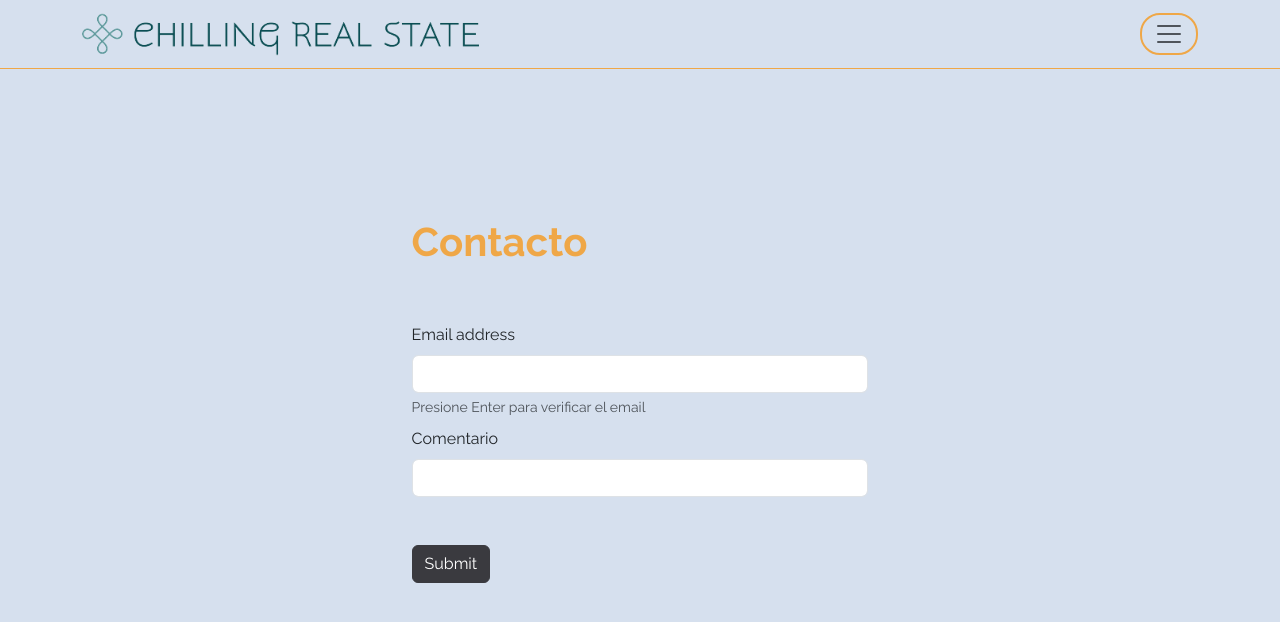
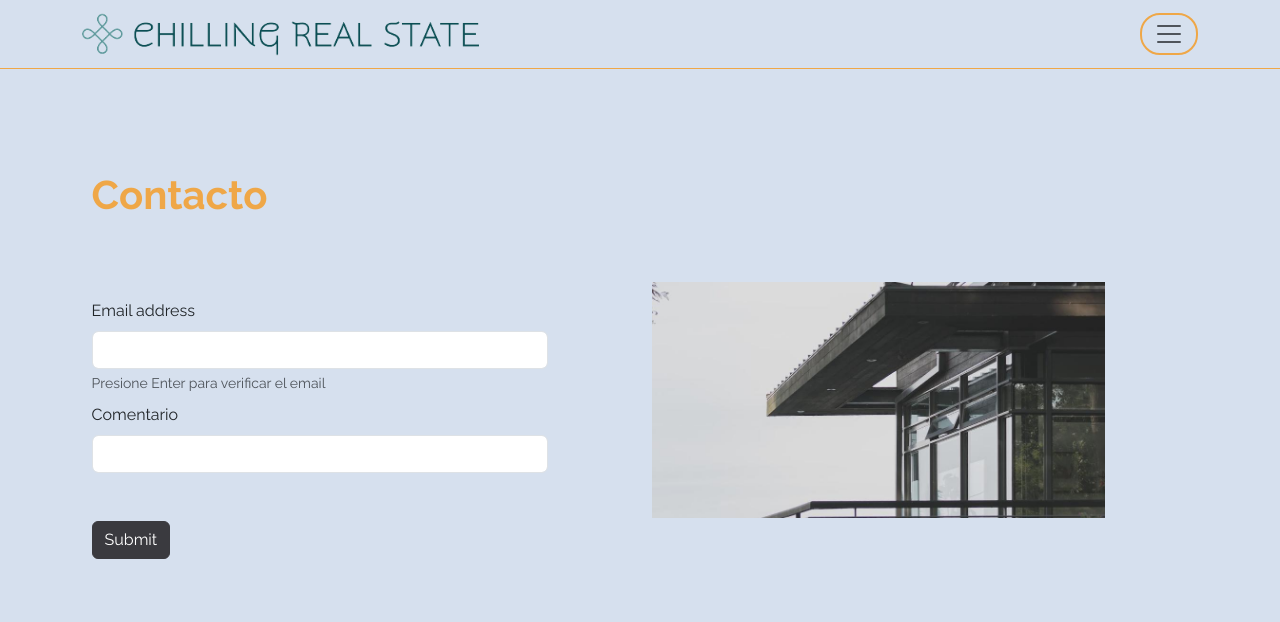
Before and after one commit to Q-ko/Api-pin-front, a React (Create React App) app: page /contacto in a window 1280 px wide. Shown: the top 622 px of the page. Built offline with nearby package versions, Linux system fonts and the light colour scheme.

Commit message:
combio extremo de contacto

```diff
--- a/src/App.scss
+++ b/src/App.scss
@@ -291,15 +291,9 @@ main {
     }
   }
   .contacto {
-    .hw-contacto {
+    .hw-contac-img {
       width: 50%;
-      height: 75%;
-    }
-    @media screen and (max-width: 768px) {
-      .hw-contacto {
-        width: 90%;
-        height: 75%;
-      }
+      height: 100%;
     }
   }
 }
--- a/src/components/sections/main/components/RegisterForm.js
+++ b/src/components/sections/main/components/RegisterForm.js
@@ -1,12 +1,7 @@
 function RegisterForm(promps) {
   return (
-    <div className="hw-contacto d-flex flex-column justify-content-center align-items-center">
     <div className="row">
-        <div className="col-12 col-lg-8 d-flex mb-3">
-          <h2 className="h2-title fw-bold font-fam text-info">Contacto</h2>
-        </div>
-
-        <div>
+      <div className="col-12">
         <form onSubmit={promps.handleSubmit}>
           <div className="mb-2">
             <label for="email" class="form-label font-fam">
@@ -83,7 +78,6 @@ function RegisterForm(promps) {
             Submit
           </button>
         </form>
-        </div>
       </div>
     </div>
   );
--- a/src/components/sections/main/pages/Contacto.js
+++ b/src/components/sections/main/pages/Contacto.js
@@ -1,3 +1,4 @@
+import primerSlide from "../../../media/slide-1.jpeg";
 import axios from "axios";
 import { useState } from "react";
 import RegisterForm from "../components/RegisterForm";
@@ -82,7 +83,14 @@ function Form(params) {
   };
 
   return (
-    <div className="container d-flex flex-column justify-content-center align-items-center h-100 contacto">
+    <div className="container-fluid h-100  d-flex justify-content-center align-items-center contacto">
+      <div className="row h-75 w-100">
+        <div className="col-12 col-lg-6 d-flex justify-content-center align-items-center ms-0 ps-0">
+          <div className="row h-100">
+            <div className="col-12 d-flex flex-column justify-content-center">
+              <h2 className="h2-title fw-bold font-fam text-info">Contacto</h2>
+            </div>
+            <div className="col-12">
               <RegisterForm
                 userData={userData}
                 handleChange={handleChange}
@@ -104,6 +112,14 @@ function Form(params) {
                 </div>
               )}
             </div>
+          </div>
+        </div>
+
+        <div className="col col-lg-6 d-none d-lg-flex justify-content-start align-items-center">
+          <img src={primerSlide} className="w-75 align-self-center"></img>
+        </div>
+      </div>
+    </div>
   );
 }
 
--- a/src/components/sections/main/pages/Nosotros.js
+++ b/src/components/sections/main/pages/Nosotros.js
@@ -38,17 +38,3 @@ function Nosotros(promps) {
 }
 
 export default Nosotros;
-
-<p className=" text-light text-center font-fam">
-  <strong>
-    Chilling Real State, con más de 90 años de experiencia, crea hogares de lujo
-    y ensueño en todo el mundo. Vendemos casas en todo el mundo, ayudando a las
-    familias a convertir sus sueños en realidad. Nuestro compromiso con la
-    calidad y la satisfacción del cliente es inquebrantable. Ofrecemos una
-    selección incomparable de propiedades exclusivas que encarnan el lujo y el
-    diseño impecable. Trabajamos estrechamente con nuestros clientes para hacer
-    realidad sus sueños y reflejar su estilo de vida y aspiraciones.
-    <br /> Bienvenido a Chilling Real State, donde convertimos sueños en
-    realidad y hogares en legados.
-  </strong>
-</p>;
```
Lines whose indentation alone changed are shown as unchanged.
